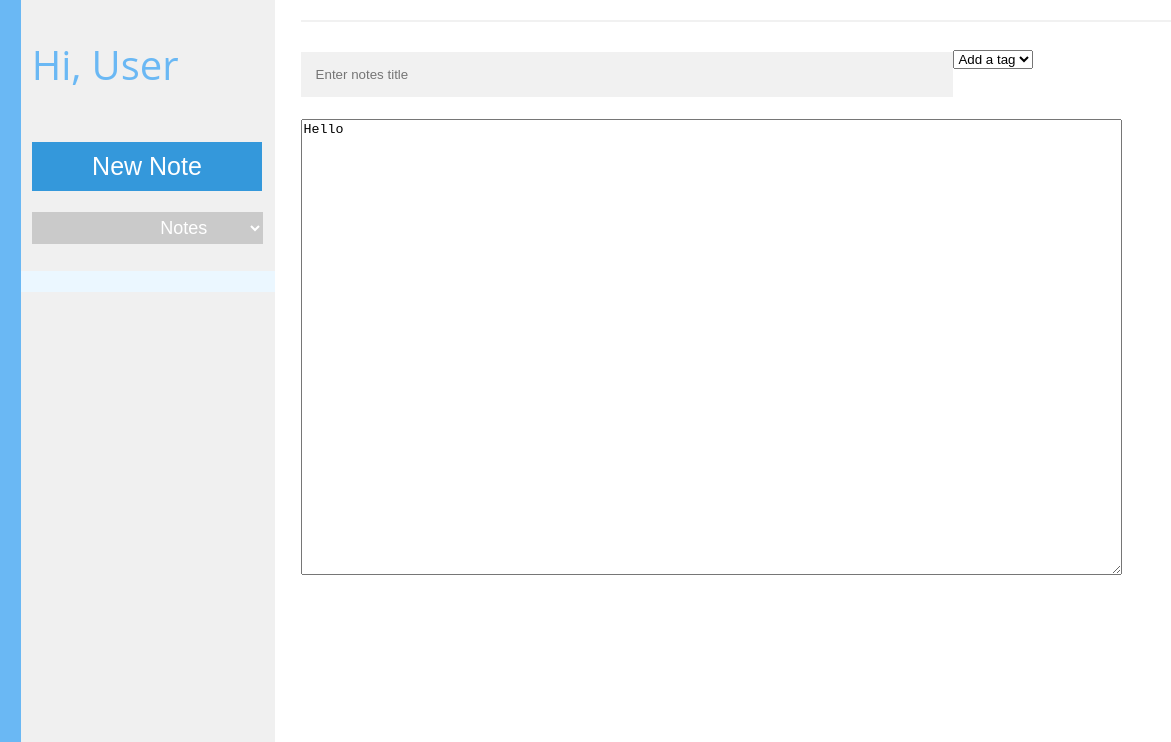
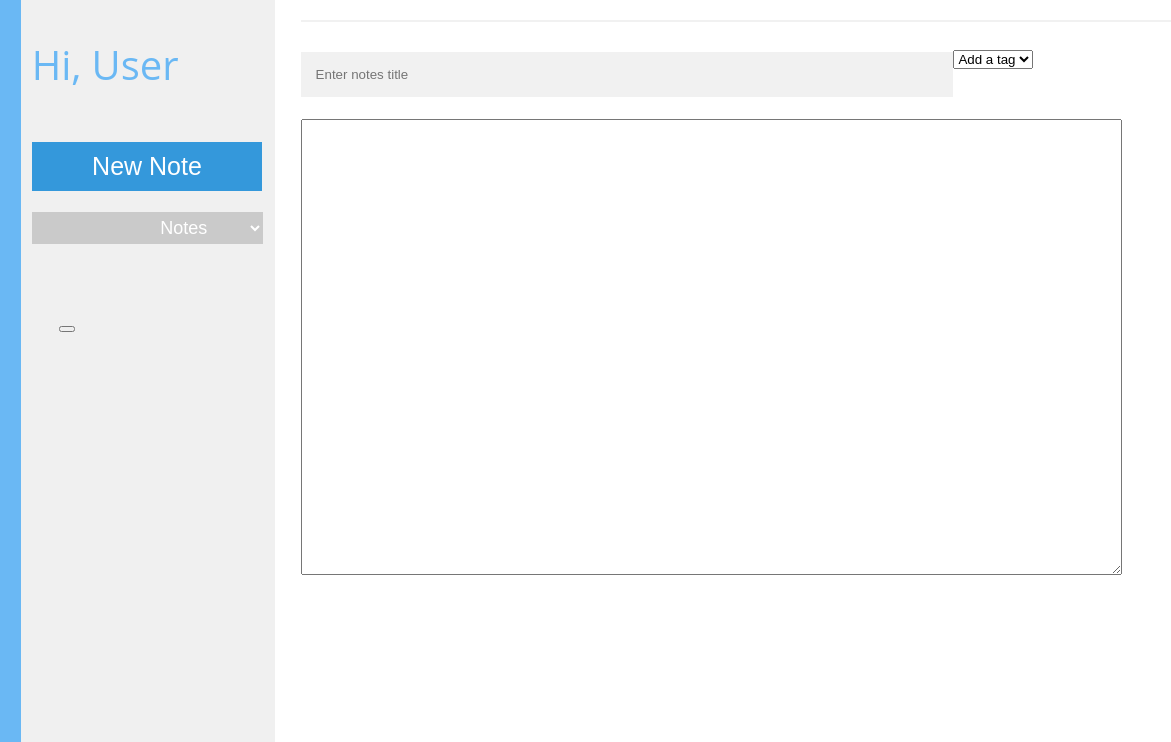
Before and after one commit to cse110-w21-group1/cse110-w21-group1, a website with bundled scripts: page source/index.html in a window 1280 px wide. Both pictures are taken after a click on the button "New Note". Shown: the part 58-800 px from the top of the page, 109-1280 px from the left. Built offline with nearby package versions, Linux system fonts and the light colour scheme.

Commit message:
Added button funcitonality and working on 'save'
Co-authored-by: theting641 <theting641@users.noreply.github.com>

```diff
--- a/source/components/notes.js
+++ b/source/components/notes.js
@@ -64,7 +64,7 @@
         'title': this.shadowRoot.querySelector('.entry-title').innerText,
         'date': this.shadowRoot.querySelector('.entry-date').innerText,
         'content': this.shadowRoot.querySelector('.entry-content').innerText,
-        'tasks': this.shadowRoot.querySelector('.entry-tasks').innerText,
+        //'tasks': this.shadowRoot.querySelector('.entry-tasks').innerText,
       };
 
       if (this.shadowRoot.querySelector('.entry-image')) {
@@ -86,7 +86,7 @@
       this.shadowRoot.querySelector('.entry-title').innerText = entry.title;
       this.shadowRoot.querySelector('.entry-date').innerText = entry.date;
       this.shadowRoot.querySelector('.entry-content').innerText = entry.content;
-      this.shadowRoot.querySelector('.entry-tasks').innerText = entry.tasks;
+      //this.shadowRoot.querySelector('.entry-tasks').innerText = entry.tasks;
       if (entry.image) {
         let entryImage = document.createElement('img');
         entryImage.classList.add('entry-image');
--- a/source/index.html
+++ b/source/index.html
@@ -60,7 +60,8 @@
         </form>
       </div>
 
-      <ul class = "dates">
+      <!-- List of note buttons -->
+      <ul class = "notes_arr", id = "noteslist">
       </ul>
 
     </div>
@@ -69,6 +70,7 @@
     <div class="right-half">
       <div class="float-container">
 
+        <!-- Font selection -->
         <div class="float-child">
           <form action="/action_page.php">
             <select name="font" id="font">
@@ -77,6 +79,7 @@
           </form>
         </div>
 
+        <!-- Font size -->
         <div class="float-child">
           <form action="/action_page.php">
             <select name="font_size" id="font_size">
@@ -103,13 +106,16 @@
           <!-- Textbox for title -->
           <form>
             <input type="text" id="title" name="title" placeholder="Enter notes title" onkeydown="return (event.keyCode!=13);">
+
+            <!-- Textbox for main notes -->
             <!-- <input type="text" id="note_text" name="note_text" placeholder="Enter notes" onkeydown="return (event.keyCode!=13);">
              -->
-            <textarea id="info" name="info" rows="30" cols="100">Hello</textarea>
+            <textarea id="info" name="info" rows="30" cols="100"></textarea>
           </form>
 
         </div>
 
+        <!-- Tags -->
         <div class="float-child-three">
           <form action="/action_page.php">
             <select name="cars" id="cars">
--- a/source/scripts/script.js
+++ b/source/scripts/script.js
@@ -1,25 +1,26 @@
 import { router } from './router.js'
 const setState = router.setState;
+var tempArray = [];
 
 window.addEventListener('popstate', (e) => {
   setState(e.state, true);
 });
 
 let calendarLogo = document.querySelector('#calendar');
-calendarLogo.addEventListener('click', function(){
-    setState({state: 'calendar'}, false);
+calendarLogo.addEventListener('click', function () {
+  setState({ state: 'calendar' }, false);
 
 })
 
 let homeLogo = document.getElementById('home');
-homeLogo.addEventListener('click', function() {
-  setState({state: 'notes'}, false);
+homeLogo.addEventListener('click', function () {
+  setState({ state: 'notes' }, false);
 });
 
 let logoutLogo = document.querySelector('#logout');
-logoutLogo.addEventListener('click', function(){
-    window.location.href = "login.html";
-})
+logoutLogo.addEventListener('click', function () {
+  window.location.href = "login.html";
+});
 
 // let title = document.getElementById('title_box');
 // title.addEventListener ('input', function() {
@@ -30,10 +31,58 @@ logoutLogo.addEventListener('click', function(){
 //     title.style.display = 'none';
 // })
 
-let text = document.getElementById("info");
+// Enable/Disable 'bold' for notes
+var text = document.getElementById("info");
 let bold = document.querySelector('img[class="bold"]');
+bold.addEventListener('click', function () {
+  //console.log(text.style);
+  text.style.fontWeight = text.style.fontWeight == 'bold' ? 'normal' : 'bold';
+});
 
-    bold.addEventListener('click', function () {
-      //console.log(text.style);
-      text.style.fontWeight = text.style.fontWeight == 'bold' ? 'normal' : 'bold';
-    })
+// Enable/Disable 'italics' for notes
+// let italics = document.querySelector('img[class="italics"]');
+// italics.addEventListener('click', function() {
+//   text.value.italics();
+// });
+
+// Saves the current input and creates a button for the corresponding note
+// Also appends the button to the list on the left hand side
+let new_note = document.querySelector('button[type="new_note"]');
+new_note.addEventListener('click', function () {
+  var title = document.getElementById('title').value;
+  var newButton = document.createElement("button");
+  var notes_list = document.getElementById('noteslist');
+  newButton.innerHTML = title;
+  newButton.id = title;
+  newButton.className = "notes";
+  notes_list.appendChild(newButton);
+
+
+  var content = document.getElementById('info').value
+  let newPost = document.createElement('note-elem');
+  // var shadow = newPost.shadowRoot;
+  // shadow.querySelector(".entry-title") = title;
+  // shadow.querySelector(".entry-content") = content;
+  newPost.entry = { "title": title, "content": content, "date": "10/10/10" }
+  tempArray.push(newPost);
+  document.getElementById("title").value = "";
+  title = undefined;
+  document.getElementById("info").value = "";
+  console.log(tempArray[0])
+
+  var buttons = document.getElementsByClassName("notes");
+  var buttonsCount = buttons.length;
+  //console.log(buttonsCount);
+  //for (var i = 0; i <= buttonsCount; i += 1) {
+  for (var i = 0; i < buttonsCount; i++) {
+    buttons[i].addEventListener('click', function () {
+      console.log(i);
+      console.log(tempArray[i-1])
+      var temp = tempArray[i-1];
+      document.getElementById('title').value = temp.entry.title;
+      document.getElementById('info').value = temp.entry.content;
+    });
+  }
+
+  //}
+});
```
